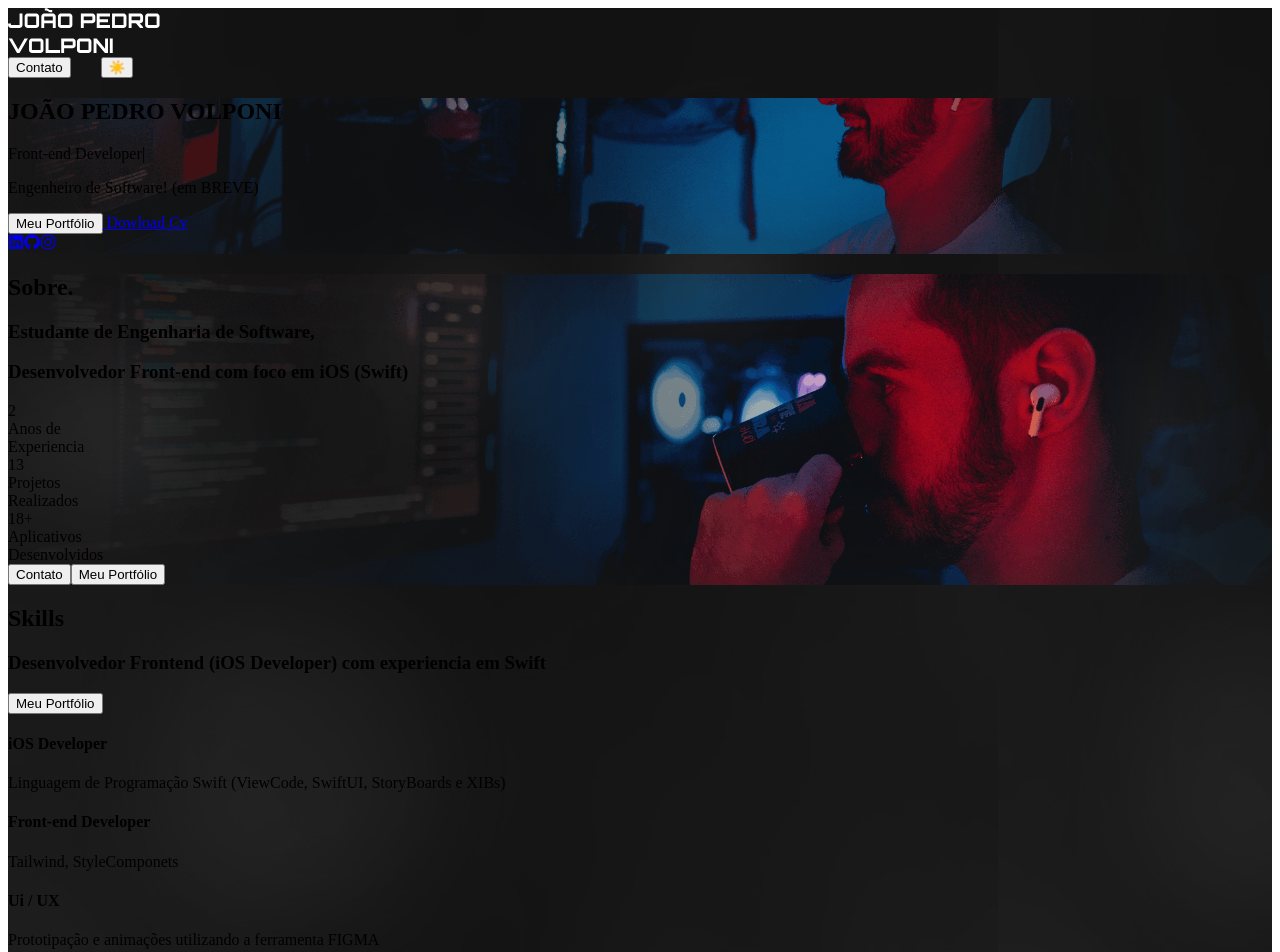
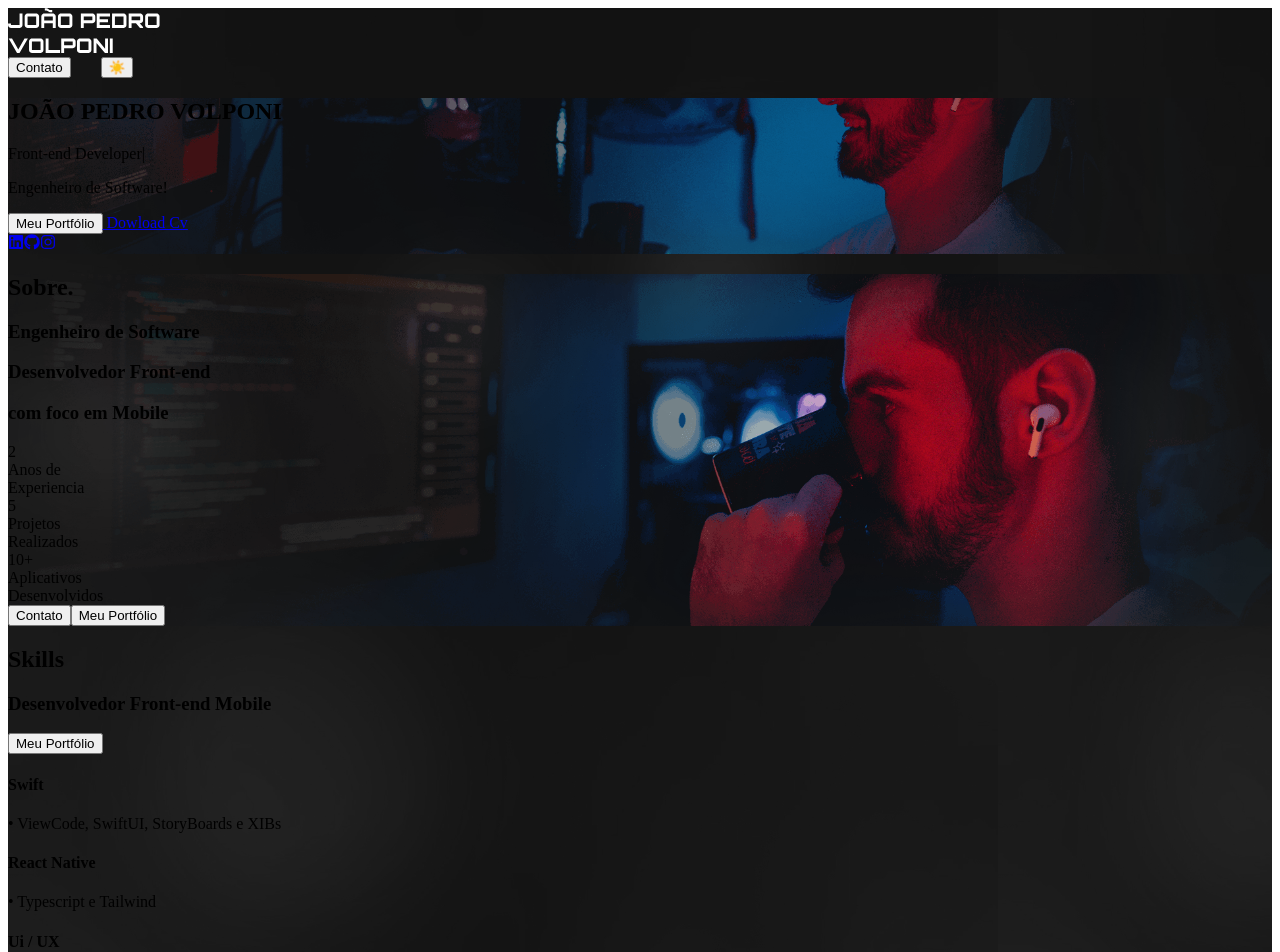
Before and after one commit to JoaoPedroVolponi/Portfolio-JoaoPedroVolponi, a React (Create React App) app: page / in a window 1280 px wide. Shown: the top 952 px of the page. Built offline with nearby package versions, Linux system fonts and the light colour scheme; the HTML template or start-up script is replaced by a standard one; a web font is replaced by a local one.

Commit message:
style: 💄 Logo do Portfolio

```diff
--- a/public/index.html
+++ b/public/index.html
@@ -19,8 +19,7 @@
 
   <!-- Sextinary -->
   <link href="https://fonts.googleapis.com/css2?family=Oi&display=swap" rel="stylesheet">
-
-  <link rel="icon" type="image/svg" href="../src/assets/logoSite.svg">
+  <link rel="shortcut icon" href="logo.png" type="image/png" />
   <title>João Pedro Volponi</title>
 
 </head>
--- a/src/components/About.js
+++ b/src/components/About.js
@@ -79,10 +79,11 @@ const About = () => {
               {" "}
               Sobre.
             </h2>
-            <h3 className="h3 mb-4">Estudante de Engenharia de Software,</h3>
+            <h3 className="h3 mb-4">Engenheiro de Software</h3>
             <h3 className="h3 mb-4">
-              Desenvolvedor Front-end com foco em iOS (Swift)
+              Desenvolvedor Front-end
             </h3>
+            <h3 className="h3 mb-4" >com foco em Mobile</h3>
             <p className="mb-6">
               {/* • Estudante de Engenharia de Software (7/8) <br/>
             • iOS Developer e apaixonado pelo Front-end */}
@@ -91,7 +92,7 @@ const About = () => {
             <div className="flex gap-x-6 lg:gap-x-10 mb-12">
               <div>
                 <div className="text-[40px] font-tertiary text-gradient mb-2">
-                  {inView ? <CountUp start={0} end={2} durattion={5} /> : null}
+                  {inView ? <CountUp start={0} end={2} durattion={900} /> : null}
                 </div>
                 <div className="font-primary text-sm tracking-[2px]">
                   Anos de <br />
@@ -100,7 +101,7 @@ const About = () => {
               </div>
               <div>
                 <div className="text-[40px] font-tertiary text-gradient mb-2">
-                  {inView ? <CountUp start={0} end={13} durattion={5} /> : null}
+                  {inView ? <CountUp start={0} end={5} durattion={900} /> : null}
                 </div>
                 <div className="font-primary text-sm tracking-[2px]">
                   Projetos <br />
@@ -109,7 +110,7 @@ const About = () => {
               </div>
               <div>
                 <div className="text-[40px] font-tertiary text-gradient mb-2">
-                  {inView ? <CountUp start={0} end={18} durattion={3} /> : null}
+                  {inView ? <CountUp start={0} end={10} durattion={300} /> : null}
                   +
                 </div>
                 <div className="font-primary text-sm tracking-[2px]">
--- a/src/components/Banner.js
+++ b/src/components/Banner.js
@@ -88,7 +88,7 @@ const Banner = () => {
               initial="hidden" whileInView={'show'}
               viewport={{ once: false, amount: 0.7 }}
               className='mb-8 max-w-lg mx-auto lg:mx-0'>
-               Engenheiro de Software! (em BREVE)
+               Engenheiro de Software!
             </motion.p>
 
             <motion.div
--- a/src/components/Services.js
+++ b/src/components/Services.js
@@ -1,34 +1,22 @@
 import React from 'react';
-
-//icons
-import { BsArrowUpRight } from 'react-icons/bs';
-
-//motion
 import { motion } from 'framer-motion'
-
-//variants
 import { fadeIn } from '../variants'
 
-//services data
+
 const services = [
-  // {
-  //   name: 'iOS Developer',
-  //   description: 'Desenvolvedor iOS (Swift)',
-  //   link: 'Lear more',
-  // },
   {
-    name: 'iOS Developer',
-    description: 'Linguagem de Programação Swift (ViewCode, SwiftUI, StoryBoards e XIBs)',
+    name: 'Swift',
+    description: '• ViewCode, SwiftUI, StoryBoards e XIBs',
     link: '',
   },
   {
-    name: 'Front-end Developer',
-    description: 'Tailwind, StyleComponets',
+    name: 'React Native',
+    description: '• Typescript e Tailwind',
     link: '',
   },
   {
     name: 'Ui / UX',
-    description: 'Prototipação e animações utilizando a ferramenta FIGMA',
+    description: '• Design de Interfaces',
     link: '',
   },
 
@@ -52,9 +40,9 @@ const Services = () => {
             whileInView={"show"}
             viewport={{ once: false, amount: 0.3 }}
             className=''>
-            <h2 className='h2 text-accent mb-6'> Skills</h2>
+            <h2 className='h2 leading-tight text-accent'> Skills</h2>
             <h3 className='h3 max-w-[455px] mb-16'>
-              Desenvolvedor Frontend (iOS Developer) com experiencia em Swift
+              Desenvolvedor Front-end Mobile
             </h3>
             <button className='btn btn-sm' onClick={() => scrollToSection('work')}> Meu Portfólio</button>
           </motion.div>
@@ -84,9 +72,6 @@ const Services = () => {
                       </p>
                     </div>
                     <div className='flex flex-col flex-1 items-end'>
-                      {/* <a href='#' className='btn w-9 h-9 mb-[42px] flex justify-center items-center'>
-                      <BsArrowUpRight />
-                    </a> */}
                       <a href='#' className='text-gradient text-sm'>
                         {link}
                       </a>
--- a/src/components/Work.js
+++ b/src/components/Work.js
@@ -31,15 +31,11 @@ const Work = () => {
                 Trabalhos.
               </h2>
               <p className='max-w-sm mb-16'>
-                Acesse todos os projetos clicando no botão v
+                Acesse todos os projetos disponíveis no meu GitHub.
               </p>
-              {/* <button  className='btn btn-sm'> Ver todos os Projetos</button> */}
               <button className="btn btn-sm" onClick={() => window.open('https://github.com/JoaoPedroVolponi', '_blank')}>
                 Todos os Projetos!
               </button>
-
-
-
             </div>
 
             {/* image1 */}
```
Also changed, not shown: src/components/Contact.js (+0 -68 lines), public/logo.png (added).
